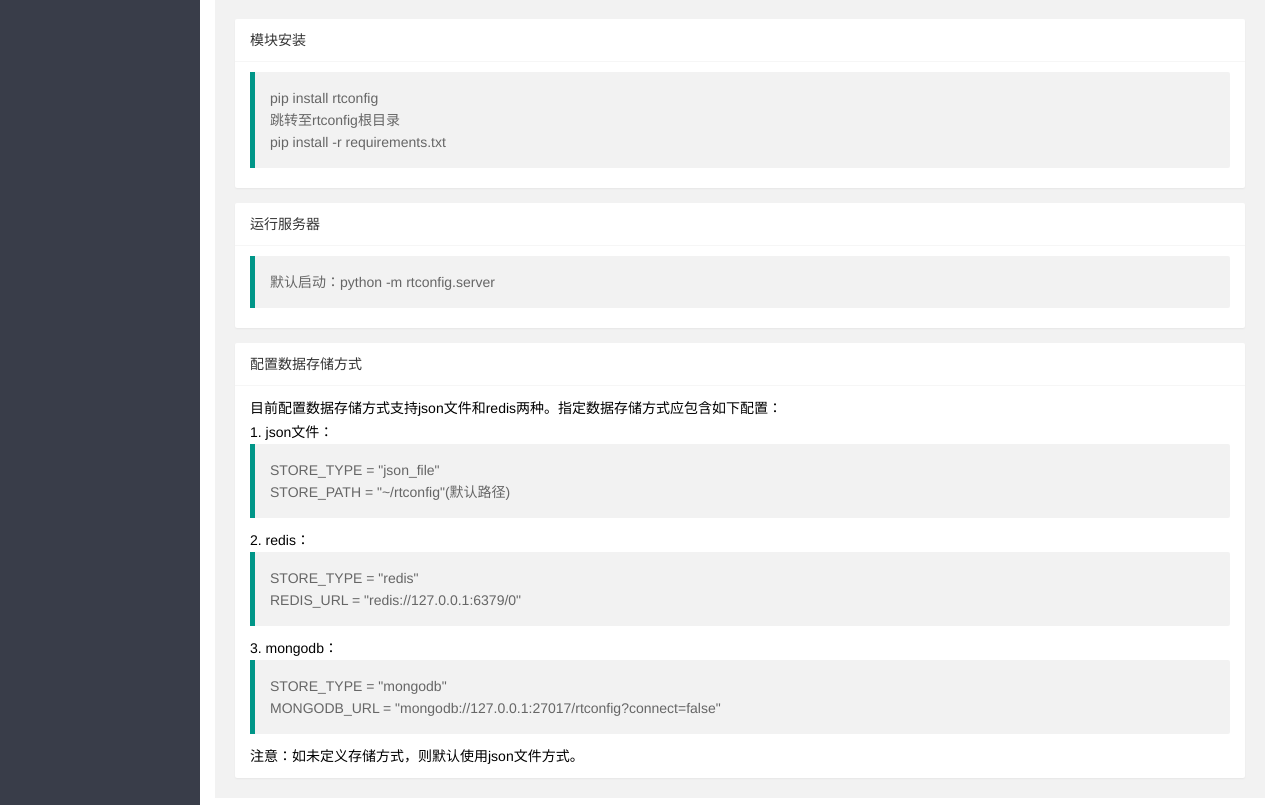
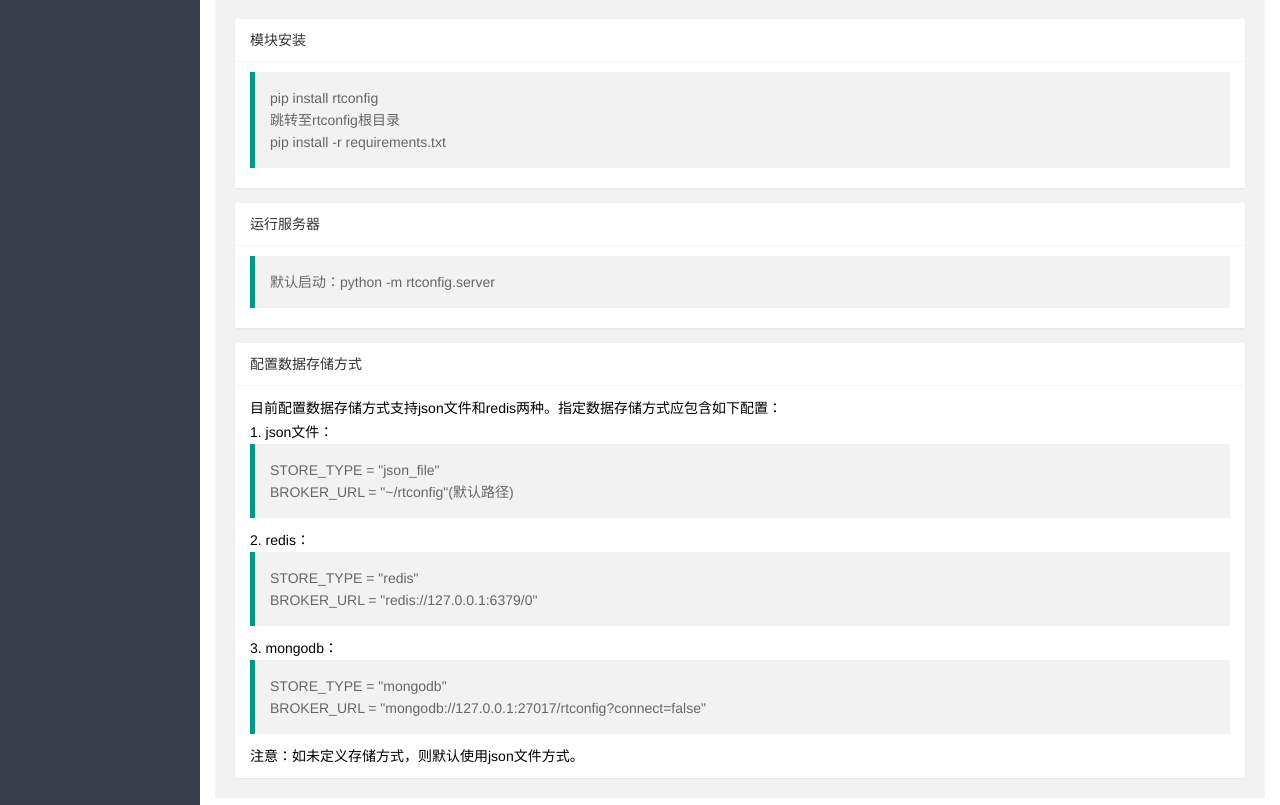
Before and after one commit to dwpy/rtconfig, a Python web app: template rtconfig/templates/system.html in a window 1280 px wide. Shown: the part 1195-2000 px from the top of the page. Run offline with Jinja, Linux system fonts and the light colour scheme; the template is opened without the code that fills it, so the values that code supplies are empty.

Commit message:
change to broker_url

```diff
--- a/examples/json_file_services.py
+++ b/examples/json_file_services.py
@@ -1,2 +1,2 @@
 STORE_TYPE = "json_file"
-STORE_PATH = '~/rtconfig'
+BROKER_URL = '~/rtconfig'
--- a/examples/mongodb_services.py
+++ b/examples/mongodb_services.py
@@ -1,2 +1,2 @@
 STORE_TYPE = "mongodb"
-MONGODB_URL = "mongodb://127.0.0.1:27017/demo?connect=false"
+BROKER_URL = "mongodb://127.0.0.1:27017/demo?connect=false"
--- a/examples/redis_services.py
+++ b/examples/redis_services.py
@@ -1,2 +1,2 @@
 STORE_TYPE = "redis"
-REDIS_URL = "redis://127.0.0.1:6379/0"
+BROKER_URL = "redis://127.0.0.1:6379/0"
--- a/rtconfig/templates/system.html
+++ b/rtconfig/templates/system.html
@@ -135,17 +135,17 @@ client = RtConfigClient(
           <p>1. json文件：</p>
           <blockquote class="layui-elem-quote layui-text">
           <p>STORE_TYPE = "json_file"</p>
-          <p>STORE_PATH = "~/rtconfig"(默认路径)</p>
+          <p>BROKER_URL = "~/rtconfig"(默认路径)</p>
           </blockquote>
           <p>2. redis：</p>
           <blockquote class="layui-elem-quote layui-text">
           <p>STORE_TYPE = "redis"</p>
-          <p>REDIS_URL = "redis://127.0.0.1:6379/0"</p>
+          <p>BROKER_URL = "redis://127.0.0.1:6379/0"</p>
           </blockquote>
           <p>3. mongodb：</p>
           <blockquote class="layui-elem-quote layui-text">
           <p>STORE_TYPE = "mongodb"</p>
-          <p>MONGODB_URL = "mongodb://127.0.0.1:27017/rtconfig?connect=false"</p>
+          <p>BROKER_URL = "mongodb://127.0.0.1:27017/rtconfig?connect=false"</p>
           </blockquote>
           <p>注意：如未定义存储方式，则默认使用json文件方式。</p>
         </div>
```
Also changed, not shown: rtconfig/server.py (+6 -8 lines), README.md.
